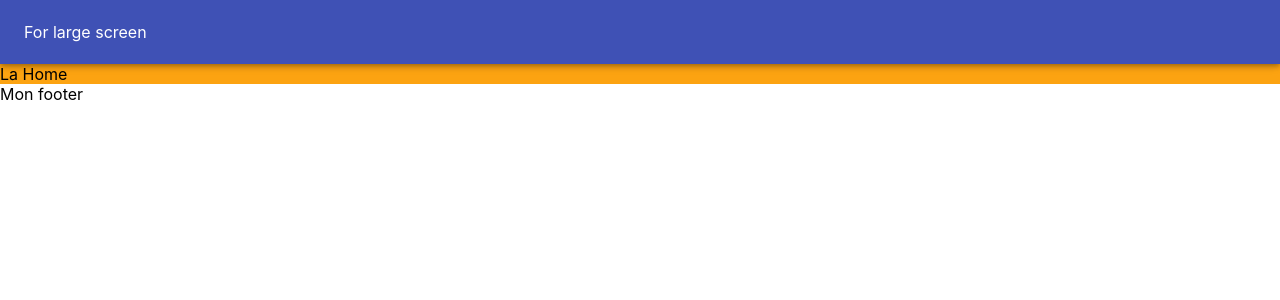
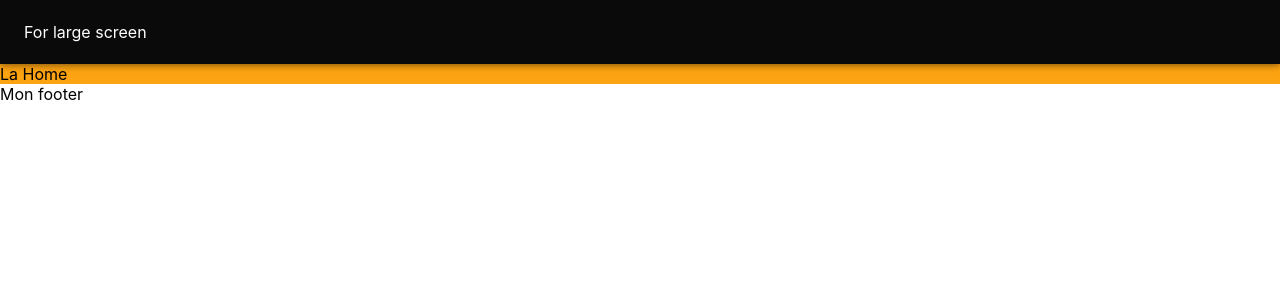
Before and after one commit to zoutigo/REINE-HOTEL, a React (Create React App) app in the folder client/: page / in a window 1280 px wide. Shown: the top 300 px of the page. Built offline with nearby package versions, Linux system fonts and the light colour scheme.

Commit message:
size small media header for 300px minWidth

```diff
--- a/client/src/components/content/Content.js
+++ b/client/src/components/content/Content.js
@@ -1,7 +1,7 @@
 import React from 'react'
 import SmallMediaMenu from './SmallMediaMenu'
 
-import {BrowserRouter as Router , Switch, Route} from 'react-router-dom'
+import {Switch, Route} from 'react-router-dom'
 import Rooms from './rooms/Rooms'
 import Home from './home/Home'
 import Restaurant from './restaurant/Restaurant'
@@ -18,7 +18,7 @@ function Content() {
                     <Switch>
                             <Route path='/' exact component={Home} />
                             <Route path='/home' exact component={Home} />
-                            <Route path='/rooms'  component={Rooms} />
+                            <Route path='/rooms' exact component={Rooms} />
                             <Route path='/restaurant' exact component={Restaurant} />
                             <Route path='/services' exact component={Services} />
                             <Route path='/events' exact component={Events} />
--- a/client/src/components/content/rooms/Rooms.js
+++ b/client/src/components/content/rooms/Rooms.js
@@ -0,0 +1,11 @@
+import React from 'react'
+
+function Rooms() {
+    return (
+        <div>
+            The rooms
+        </div>
+    )
+}
+
+export default Rooms
--- a/client/src/components/header/Header.js
+++ b/client/src/components/header/Header.js
@@ -8,7 +8,8 @@ import SmallToolBar from './SmallToolBar'
 
 const useStyles = makeStyles({
     root: {
-        backgroundColor: '#0a0a0aff'
+        backgroundColor: '#0a0a0aff',
+        minWidth: '310px'
     }
 })
 
@@ -17,7 +18,7 @@ function Header() {
     const [width, height] = useWindowWidthAndHeight();
     return (
 
-            <AppBar position='fixed'>
+            <AppBar position='fixed' className={classes.root}>
             {
                 width > 978 ? <LargeToolbar /> : <SmallToolBar />
             }
--- a/client/src/components/header/SmallToolBar.js
+++ b/client/src/components/header/SmallToolBar.js
@@ -1,9 +1,11 @@
 import React from 'react'
-import {useDispatch} from 'react-redux'
+import {useDispatch, useSelector} from 'react-redux'
 import {openBurgerMenu} from '../../redux/settings/settingsActions'
 import { Toolbar , IconButton, Typography, Box, Button, Badge, Paper} from '@material-ui/core'
 import { makeStyles } from '@material-ui/styles'
 import MenuIcon from '@material-ui/icons/Menu';
+import CloseIcon from '@material-ui/icons/Close';
+import CallIcon from '@material-ui/icons/Call';
 import NotificationsIcon from '@material-ui/icons/Notifications';
 import MailIcon from '@material-ui/icons/Mail';
 import AccountCircle from '@material-ui/icons/AccountCircle';
@@ -12,21 +14,26 @@ const useStyles = makeStyles((theme)=>({
     root: {
         flexGrow: 1,
         backgroundColor: theme.palette.blue.main,
+        minWidth: '300px'
+
       },
       menuButton: {
         marginRight: theme.spacing(1),
       },
       title: {
         flexGrow: 1,
+        textTransform: 'uppercase',
+        fontWeight: 'bold',
+        letterSpacing: '1px'
       },
 
 }))
 
 
-
 function SmallToolBar() {
     const classes = useStyles()
     const dispatch = useDispatch()
+    const burgerMenuIsOpened = useSelector(state => state.settings.burgerMenuIsOpened)
 
     const handleBurgerMenu = ()=> {
             dispatch(openBurgerMenu())
@@ -37,7 +44,7 @@ function SmallToolBar() {
         <div>
           <Toolbar className={classes.root}>
             <IconButton edge="start" className={classes.menuButton} color="inherit" aria-label="menu" onClick={handleBurgerMenu}>
-              <MenuIcon />
+              {burgerMenuIsOpened ?  <CloseIcon /> : <MenuIcon />}
             </IconButton>
 
             <Typography variant="h6" className={classes.title}>
@@ -45,16 +52,23 @@ function SmallToolBar() {
             </Typography>
 
            <Typography >
-                <IconButton aria-label="show 4 new mails" color="inherit">
+
+                    <IconButton aria-label="icon call" color="inherit">
+                      <CallIcon />
+                    </IconButton>
+
+                    {/* <IconButton>
                     <Badge badgeContent={4} color="secondary">
                         <MailIcon />
                     </Badge>
                     </IconButton>
+
                     <IconButton aria-label="show 17 new notifications" color="inherit">
                     <Badge badgeContent={17} color="secondary">
                         <NotificationsIcon />
                     </Badge>
-                    </IconButton>
+                    </IconButton> */}
+
                     <IconButton
                     edge="end"
                     aria-label="account of current user"
@@ -64,7 +78,8 @@ function SmallToolBar() {
                     color="inherit"
                     >
                     <AccountCircle />
-                </IconButton>
+                   </IconButton>
+
            </Typography>
 
           </Toolbar>
```
